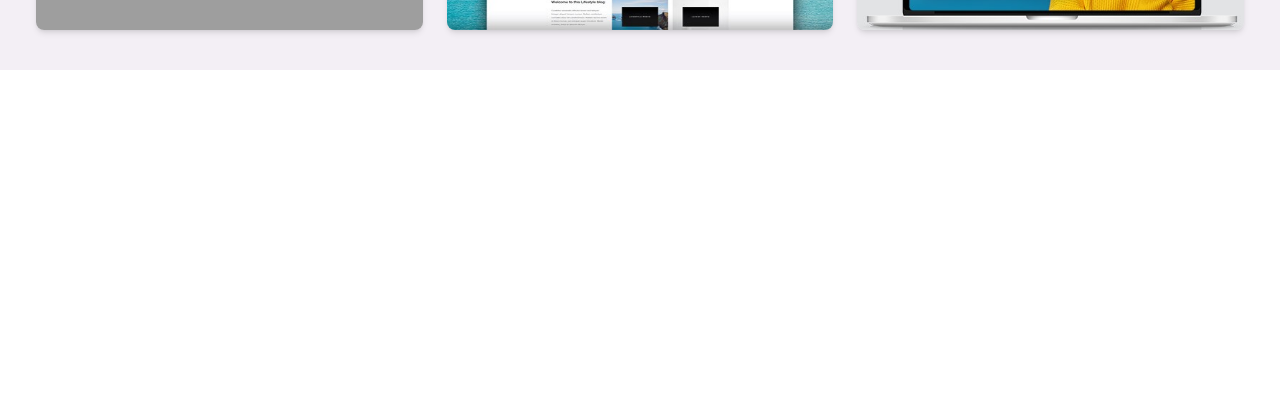
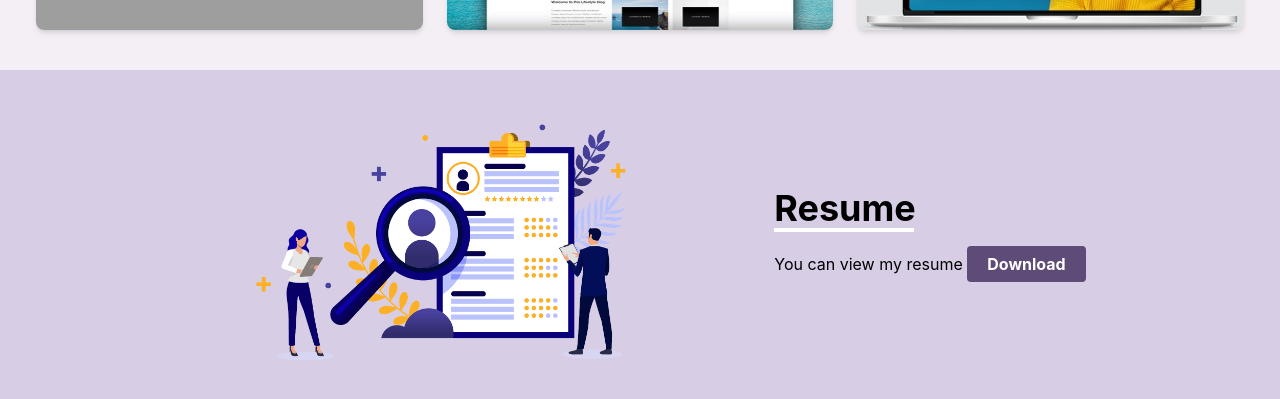
Before and after one commit to bhavani2199/bhavani-portfolio, a React (Create React App) app: page / in a window 1280 px wide. Shown: the part 1540-1939 px from the top of the page. Before the commit the page ends 1610 px from the top, so only its background shows below. Built offline with nearby package versions, Linux system fonts and the light colour scheme; grey boxes are pictures that could not be loaded.

Commit message:
Add Resume section with image and download link

```diff
--- a/src/App.css
+++ b/src/App.css
@@ -28,3 +28,7 @@ header ul li {
   transition-opacity duration-300 flex items-center
   justify-center text-center p-4;
 }
+
+.btn-resume {
+  @apply bg-[#5E4B78] text-white px-5 py-2 font-bold hover:border-2 border-white rounded;
+}
--- a/src/App.js
+++ b/src/App.js
@@ -3,6 +3,7 @@ import Header from "./components/Header";
 import Hero from "./components/Hero";
 import About from "./components/About";
 import Projects from "./components/Projects";
+import Resume from "./components/Resume";
 
 function App() {
   return (
@@ -12,6 +13,7 @@ function App() {
       <Hero />
       <About />
       <Projects />
+      <Resume />
     </div>
   );
 }
--- /dev/null
+++ b/src/components/Resume.js
@@ -0,0 +1,32 @@
+import ResumeImg from "../assets/resume.png";
+
+function Resume() {
+  return (
+    <section className="flex flex-col md:flex-row bg-[#D7CDE5] px-5 py-5 items-center">
+      <div className="md:w-1/2 flex justify-end py-5">
+        <img
+          className="w-[400px]"
+          src={ResumeImg}
+          alt="Illustration of two professionals reviewing a resume
+          with a large magnifying glass focusing on profile details"
+        />
+      </div>
+
+      <div className="md:w-1/2 flex justify-center md:pr-10">
+        <div className="flex flex-col justify-center max-w-xl">
+          <h1 className="text-4xl border-b-4 border-white mb-5 w-[140px] font-bold ">
+            Resume
+          </h1>
+          <p className="pb-5">
+            You can view my resume{" "}
+            <a className="btn-resume" href="#">
+              Download
+            </a>
+          </p>
+        </div>
+      </div>
+    </section>
+  );
+}
+
+export default Resume;
```
Also changed, not shown: src/assets/resume.png (added).
